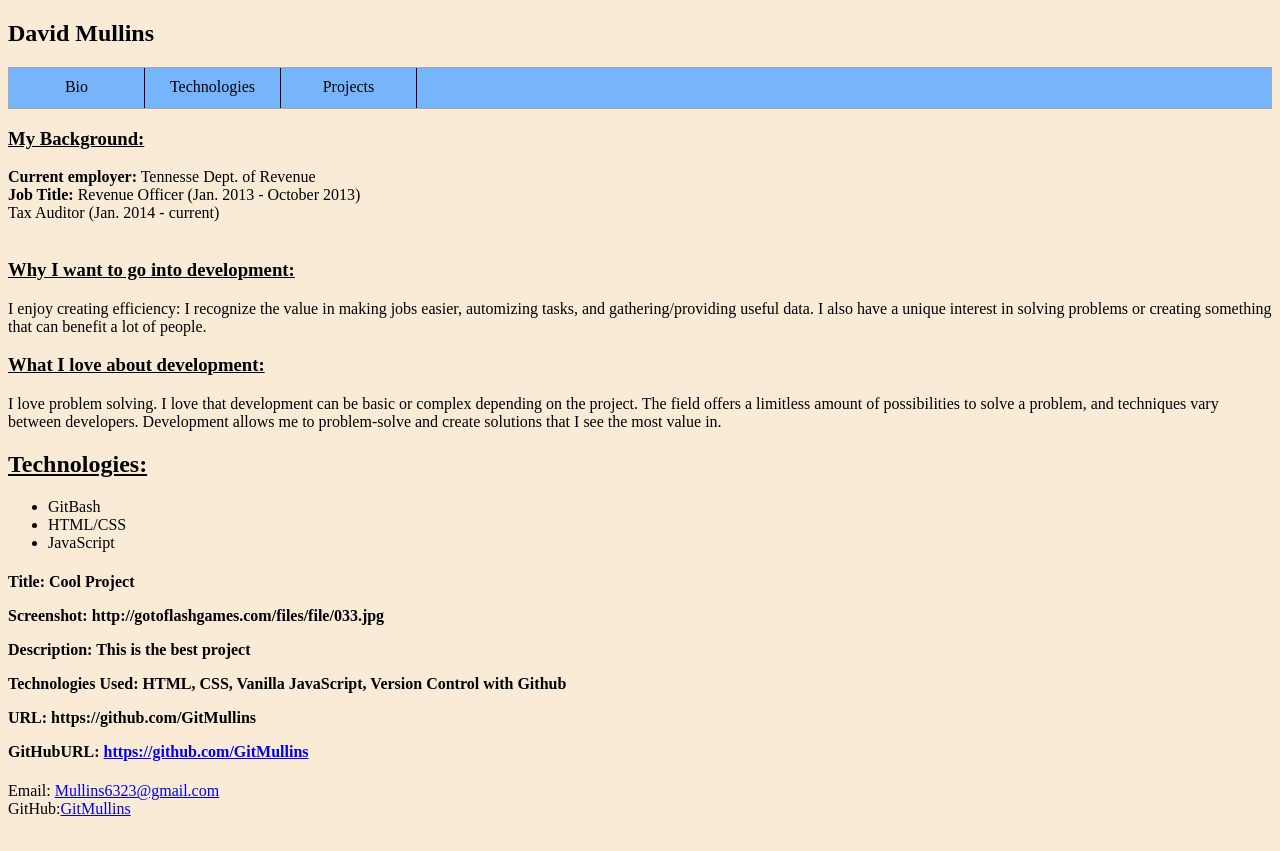
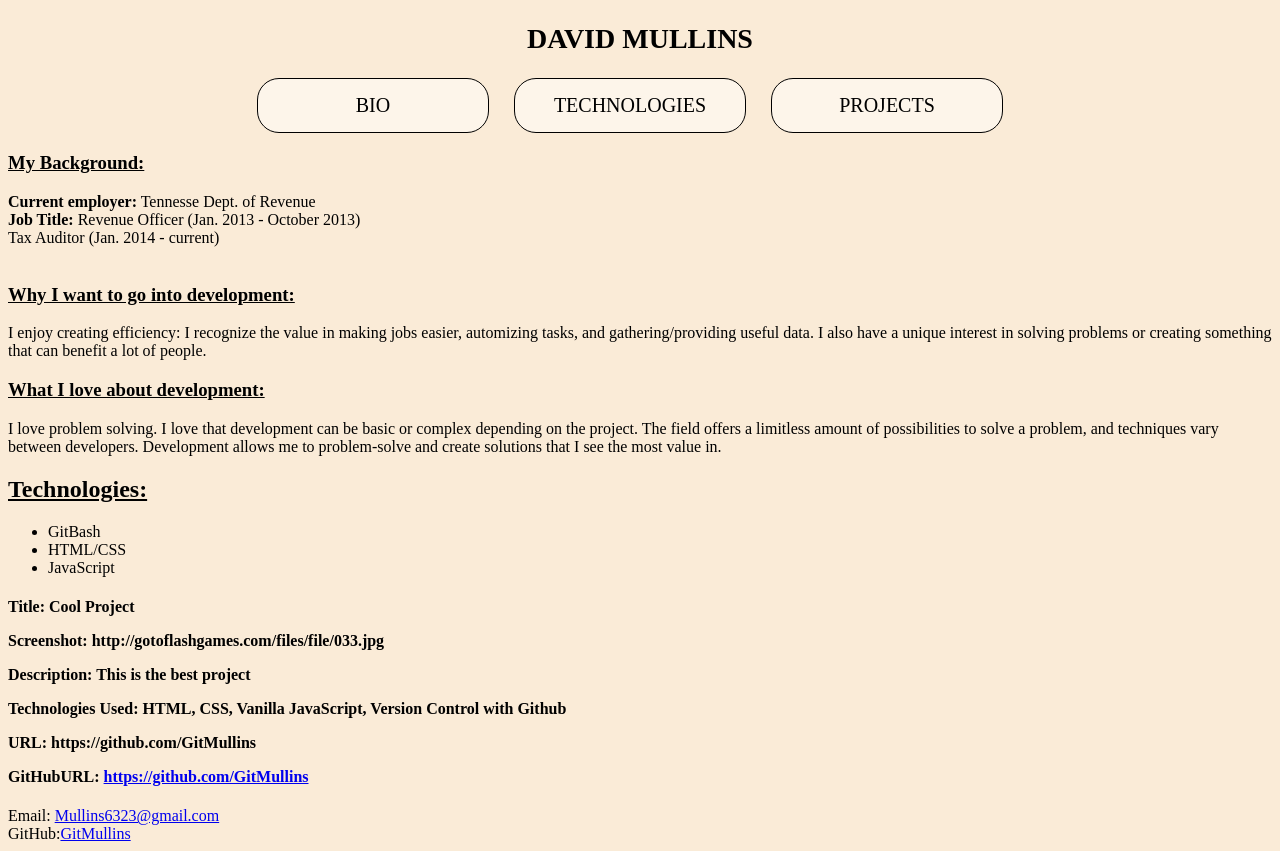
Before and after one commit to GitMullins/personal-bio-site, a plain HTML site: page index.html in a window 1280 px wide. Before the commit the page ends 826 px from the top, so only its background shows below. Drawn offline with Linux system fonts and the light colour scheme.

Commit message:
updated 03.11.2019

```diff
--- a/index.html
+++ b/index.html
@@ -13,11 +13,11 @@
 <body>
   <!-- Navigation -->
   <nav>
-    <h1>David Mullins</h1>
+    <h1 id="davidMullins">DAVID MULLINS</h1>
     <ul id="navLinks">
-      <li class="liNavLink"><a id="navToBio">Bio</a></li>
-      <li class="liNavLink"><a id="navToTechnologies">Technologies</a></li>
-      <li class="liNavLink"><a id="navToProjects">Projects</a></li>
+      <li class="liNavLink"><a id="navToBio">BIO</a></li>
+      <li class="liNavLink"><a id="navToTechnologies">TECHNOLOGIES</a></li>
+      <li class="liNavLink"><a id="navToProjects">PROJECTS</a></li>
     </ul>
   </nav>
   <!-- End Navigation -->
--- a/main.css
+++ b/main.css
@@ -1,3 +1,9 @@
 body{
     background-color: antiquewhite;
 }
+
+#davidMullins{
+    text-align: center;
+    font-family: 'times new roman', monospace;
+    font-size: 175%;
+}
--- a/navBar.css
+++ b/navBar.css
@@ -2,23 +2,24 @@
     list-style-type: none;
     margin: 0;
     padding: 0;
-    overflow: hidden;
-    background-color: #76b4fc;
-    border: 1px solid darkgray;
+    /* overflow: hidden; */
+    text-align: center;
+    font-size: 20px;
+
 }
 
 .liNavLink{
-    float: left;
-    display: block;
-    width: 95px;
-    height: 20px;
-    text-align: center;
-    padding: 10px 20px;
-    border-right: 1px solid black;
+    display: inline-block;
+    width: 200px;
+    /* height: 15px; */
+    margin-right: 20px;
+    padding: 15px;
+    border: 1px solid black;
+    background-color: rgba(255, 255, 255, 0.472);
+    border-radius: 22px;
 }
 
 .liNavLink:hover{
     background-color: rgba(12, 187, 12, 0.89);
     -webkit-text-fill-color: white;
-    font-size: 120%;
 }
```
